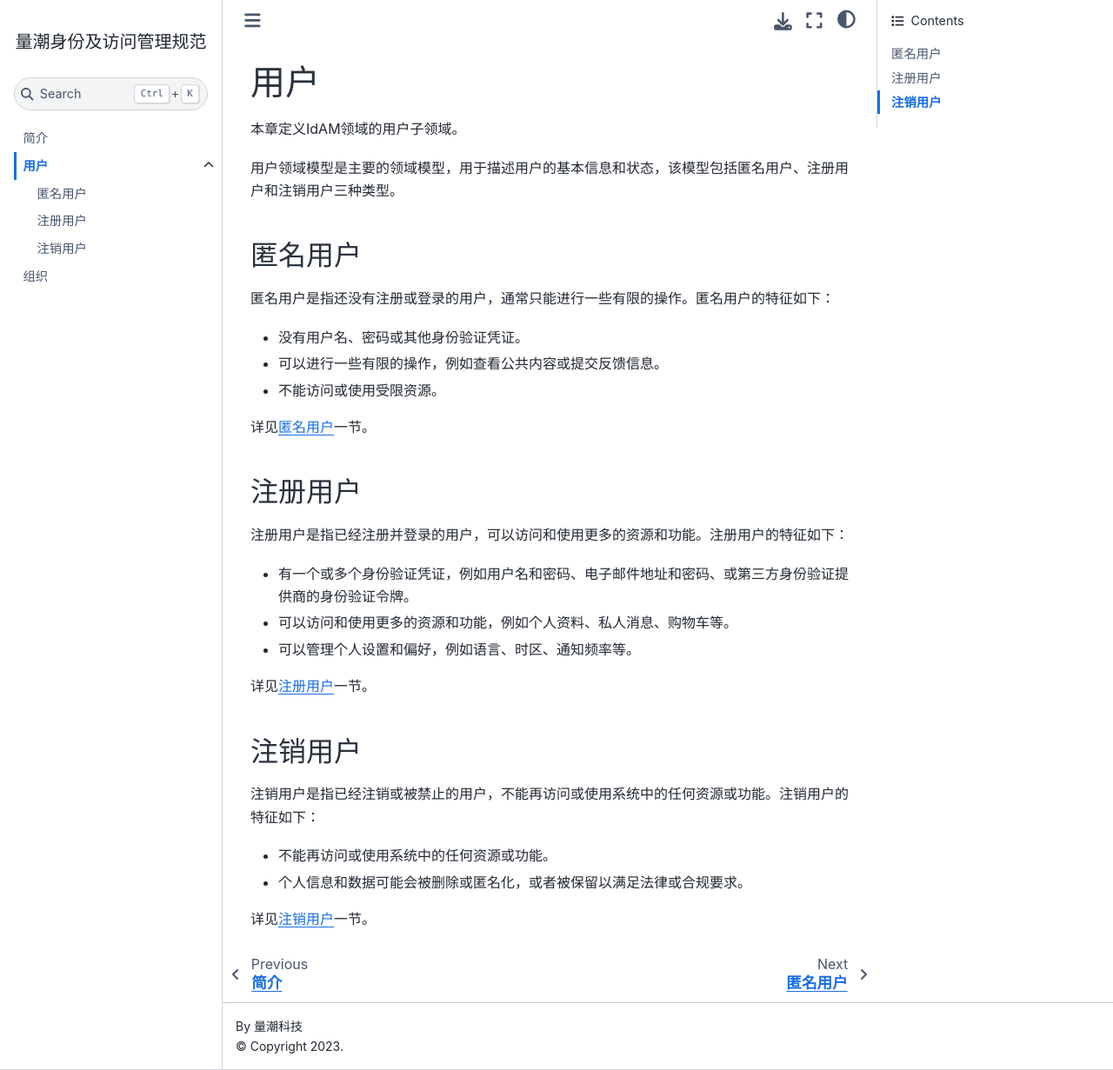
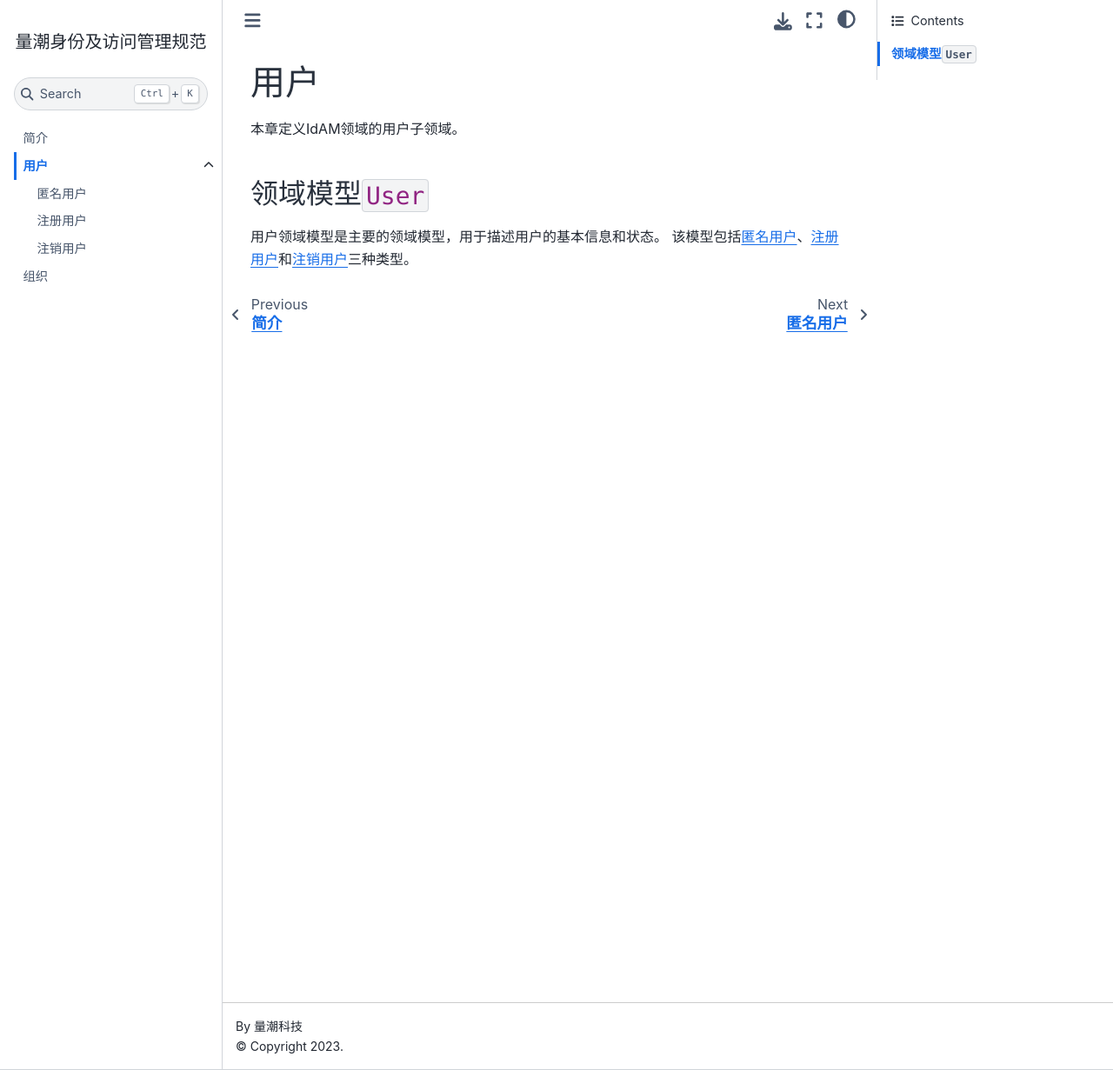
Before and after one commit to quanttide/quanttide-specification-of-digital-identities, a Jupyter Book: the page built from users/README.md, in a window 1280 px wide and 1231 px high. Shown: the whole window at 87% size. Built offline with Jupyter Book 1.0.4 settings and Sphinx 7.4.7 and the Sphinx Book theme 1.1.4, drawn with Linux system fonts in a browser that asks for light colours.

Commit message:
refactored: 整理用户章

```diff
--- a/users/README.md
+++ b/users/README.md
@@ -2,33 +2,7 @@
 
 本章定义IdAM领域的用户子领域。
 
-用户领域模型是主要的领域模型，用于描述用户的基本信息和状态，该模型包括匿名用户、注册用户和注销用户三种类型。
+## 领域模型`User`
 
-## 匿名用户
-
-匿名用户是指还没有注册或登录的用户，通常只能进行一些有限的操作。匿名用户的特征如下：
-
-- 没有用户名、密码或其他身份验证凭证。
-- 可以进行一些有限的操作，例如查看公共内容或提交反馈信息。
-- 不能访问或使用受限资源。
-
-详见[匿名用户](anonymous.md)一节。
-
-## 注册用户
-
-注册用户是指已经注册并登录的用户，可以访问和使用更多的资源和功能。注册用户的特征如下：
-
-- 有一个或多个身份验证凭证，例如用户名和密码、电子邮件地址和密码、或第三方身份验证提供商的身份验证令牌。
-- 可以访问和使用更多的资源和功能，例如个人资料、私人消息、购物车等。
-- 可以管理个人设置和偏好，例如语言、时区、通知频率等。
-
-详见[注册用户](registered.md)一节。
-
-## 注销用户
-
-注销用户是指已经注销或被禁止的用户，不能再访问或使用系统中的任何资源或功能。注销用户的特征如下：
-
-- 不能再访问或使用系统中的任何资源或功能。
-- 个人信息和数据可能会被删除或匿名化，或者被保留以满足法律或合规要求。
-
-详见[注销用户](deactivated.md)一节。
+用户领域模型是主要的领域模型，用于描述用户的基本信息和状态。
+该模型包括[匿名用户](anonymous.md)、[注册用户](registered.md)和[注销用户](deactivated.md)三种类型。
```
Also changed, not shown: users/anonymous.md (+5 -1 lines), users/deactivated.md (+4 -1 lines), users/registered.md (+5 -1 lines).
